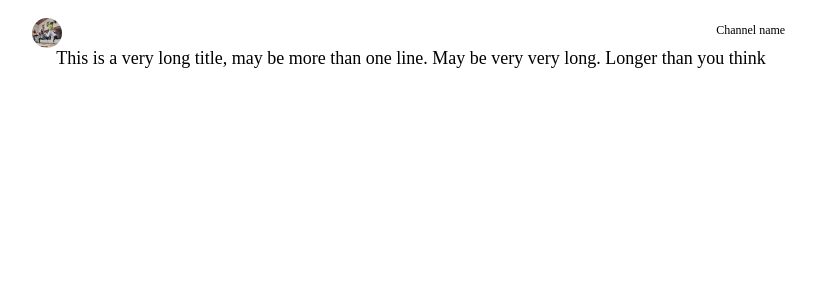
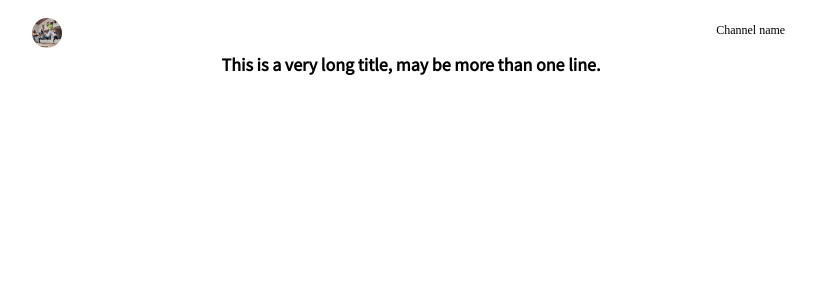
Before and after one commit to yapdianhao/BlackCat, a React app: page / in a window 1280 px wide. Shown: the top 300 px of the page, without its empty margins (229-1045 px from the left). Built offline with nearby package versions, Linux system fonts and the light colour scheme.

Commit message:
import font

```diff
--- a/components/EventCard.tsx
+++ b/components/EventCard.tsx
@@ -12,8 +12,7 @@
         <div className="channel-name">Channel name</div>
       </div>
       <div className="activity-title">
-        This is a very long title, may be more than one line. May be very very
-        long. Longer than you think
+        This is a very long title, may be more than one line.
       </div>
     </div>
   );
--- a/styles/EventCard.scss
+++ b/styles/EventCard.scss
@@ -1,3 +1,5 @@
+@import url("https://fonts.googleapis.com/css2?family=Source+Sans+Pro:wght@400&display=swap");
+
 .card-outline {
   width: 60%;
   margin: 0 auto;
@@ -22,9 +24,12 @@
 }
 
 .activity-title {
+  padding-top: 5px;
   display: flex;
   justify-content: center;
   font-size: 18px;
+  font-family: "Source Sans Pro";
+  font-weight: 600;
 }
 
 // .card-outline {
```
